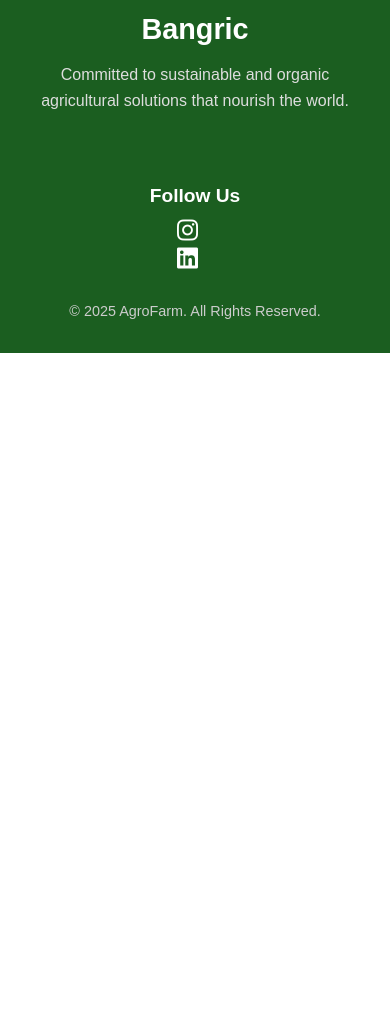
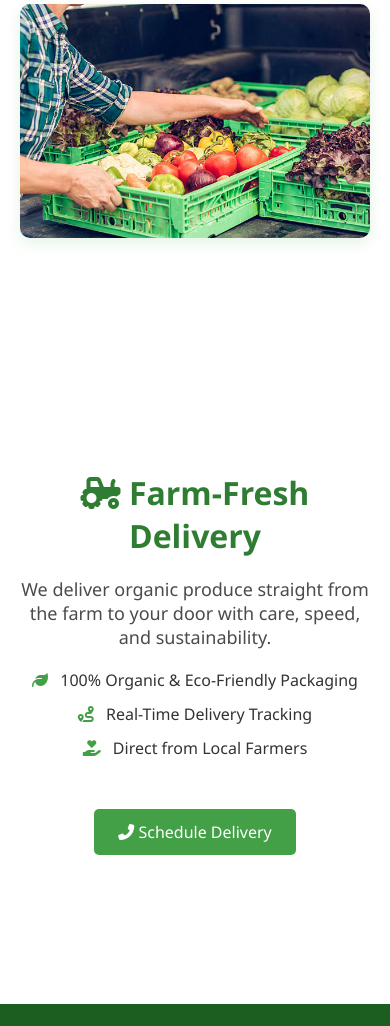
Before and after one commit to Ban-gis/Agricultal-website-, a plain HTML site: page index.html in a window 390 px wide. Shown: the part 5198-6224 px from the top of the page. Before the commit the page ends 5551 px from the top, so only its background shows below. Drawn offline with Linux system fonts and the light colour scheme.

Commit message:
second commit

```diff
--- a/index.html
+++ b/index.html
@@ -24,7 +24,7 @@
       <li><a href="#About">About</a></li>
       <li><a href="#Service">Services</a></li>
       <li><a href="#Contact">Contact Us</a></li>
-      <li><a href="#">News</a></li>
+      <li><a href="#delivery">Delivery</a></li>
     </ul>
 
     <!-- Search + Cart -->
@@ -193,6 +193,28 @@
   </div>
 </section>
 
+
+  <!-- Delivery Section -->
+  <section class="delivery-section" id="delivery">
+    <div class="delivery-container">
+      <div class="delivery-text">
+        <h2><i class="fas fa-tractor"></i> Farm-Fresh Delivery</h2>
+        <p>
+          We deliver organic produce straight from the farm to your door with care, speed, and sustainability.
+        </p>
+        <ul>
+          <li><i class="fas fa-leaf"></i> 100% Organic & Eco-Friendly Packaging</li>
+          <li><i class="fas fa-route"></i> Real-Time Delivery Tracking</li>
+          <li><i class="fas fa-hand-holding-heart"></i> Direct from Local Farmers</li>
+        </ul>
+        <a href="#contact" class="delivery-btn"><i class="fas fa-phone-alt"></i> Schedule Delivery</a>
+      </div>
+      <div class="delivery-image">
+        <img src="delivery.jpg" alt="Farm Delivery" />
+      </div>
+    </div>
+  </section>
+
 <footer class="footer">
   <div class="footer-content">
     <div class="footer-about">
@@ -212,7 +234,7 @@
   </div>
 
   <div class="footer-bottom">
-    <p>&copy; 2025 AgroFarm. All Rights Reserved.</p>
+    <p>&copy; 2025 BangisTech. All Rights Reserved.</p>
   </div>
 </footer>
 
--- a/style.css
+++ b/style.css
@@ -595,6 +595,98 @@ body {
   }
 }
 
+/* Delivery Section */
+.delivery-section {
+  background-color: white;
+  padding: 60px 20px;
+}
+
+.delivery-container {
+  max-width: 1200px;
+  margin: auto;
+  display: flex;
+  flex-wrap: wrap;
+  align-items: center;
+  justify-content: space-between;
+  gap: 40px;
+}
+
+.delivery-text {
+  flex: 1 1 500px;
+}
+
+.delivery-text h2 {
+  font-size: 32px;
+  color: #2e7d32; /* Green */
+  margin-bottom: 20px;
+}
+
+.delivery-text p {
+  font-size: 18px;
+  color: #4b4b4b;
+  margin-bottom: 20px;
+}
+
+.delivery-text ul {
+  list-style: none;
+  padding: 0;
+  margin-bottom: 30px;
+}
+
+.delivery-text ul li {
+  font-size: 16px;
+  color: #333;
+  margin-bottom: 12px;
+}
+
+.delivery-text ul li i {
+  color: #43a047; /* Leaf green */
+  margin-right: 8px;
+}
+
+.delivery-btn {
+  display: inline-block;
+  background-color: #43a047; /* Button green */
+  color: white;
+  padding: 12px 24px;
+  border-radius: 5px;
+  text-decoration: none;
+  font-size: 16px;
+  transition: background-color 0.3s ease, transform 0.2s ease;
+}
+
+.delivery-btn:hover {
+  background-color: #388e3c;
+  transform: scale(1.05);
+}
+
+.delivery-image {
+  flex: 1 1 400px;
+  text-align: center;
+}
+
+.delivery-image img {
+  max-width: 100%;
+  border-radius: 10px;
+  box-shadow: 0 5px 15px rgba(76, 175, 80, 0.15);
+}
+
+/* Responsive Design */
+@media (max-width: 768px) {
+  .delivery-container {
+    flex-direction: column-reverse;
+    text-align: center;
+  }
+
+  .delivery-text {
+    text-align: center;
+  }
+
+  .delivery-btn {
+    margin-top: 20px;
+  }
+}
+
 .footer {
   background-color: #1b5e20;
   color: #fff;
```
Also changed, not shown: delivery.jpg (added).
